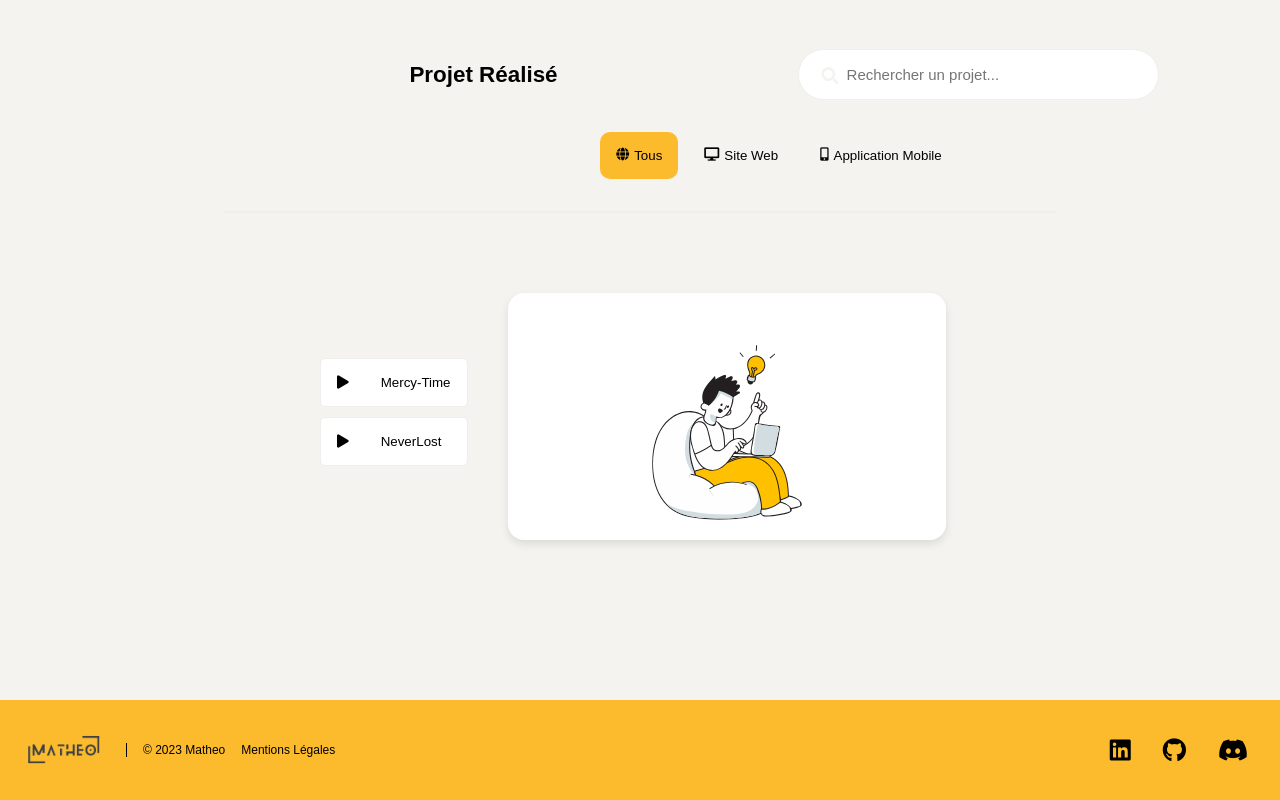
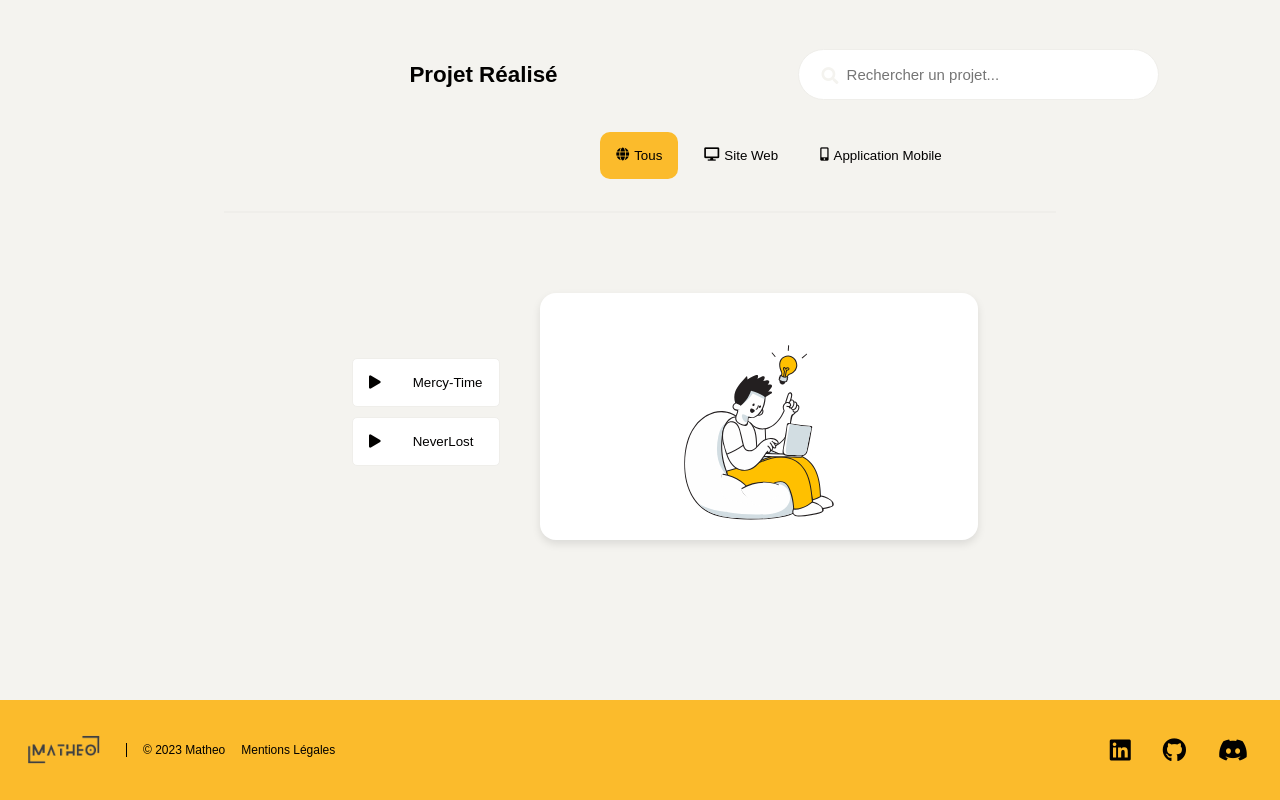
Before and after one commit to Matheo1210/web-design-agence, an Angular app: page / in a window 1280 px wide. Shown: the part 646-1446 px from the top of the page. Built offline with nearby package versions, Linux system fonts and the light colour scheme; a web font is replaced by a local one.

Commit message:
Update projet.component.scss

```diff
--- a/src/app/projet/projet.component.scss
+++ b/src/app/projet/projet.component.scss
@@ -206,9 +206,6 @@
   .project-details {
     margin-left: -1rem;
   }
-  .realisation {
-    margin-left: 6rem;
-  }
   .tableau {
     margin-left: 6rem;
   }
```
